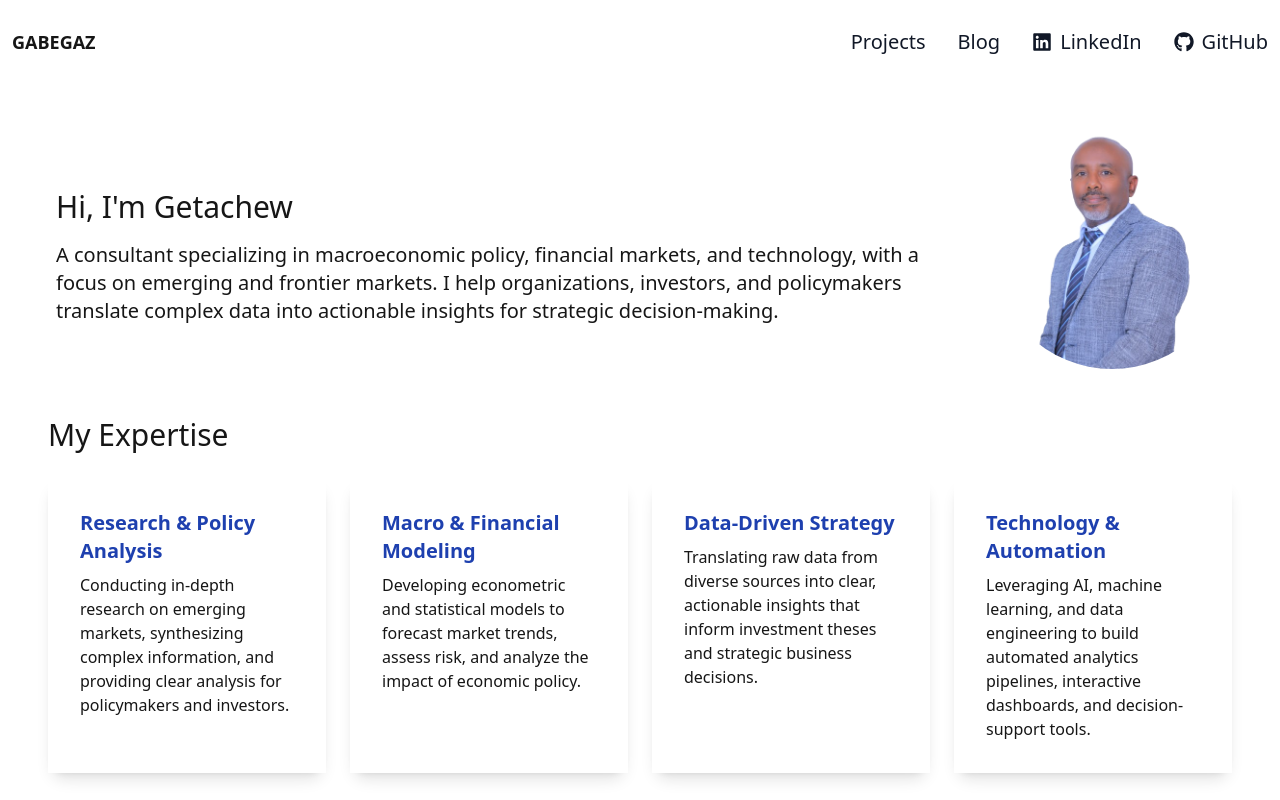
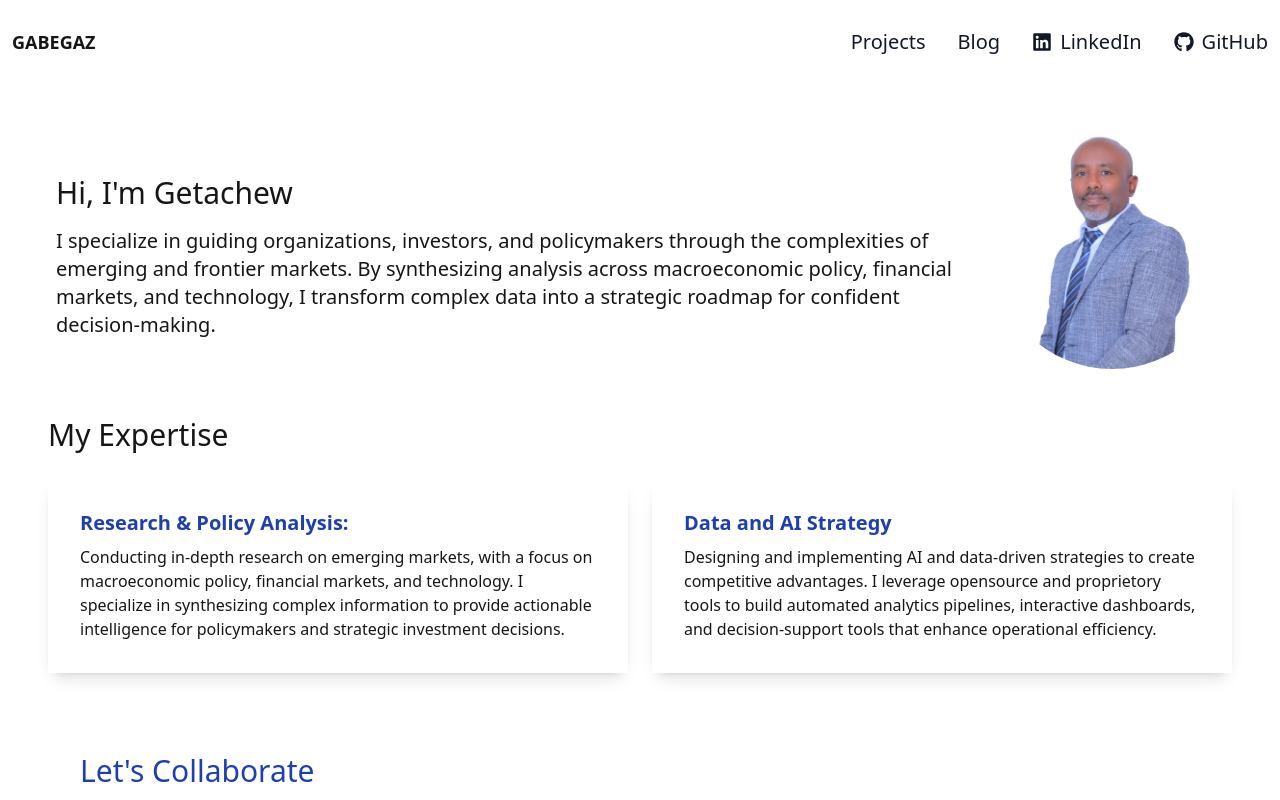
Before and after one commit to gabegaz/gabegaz.github.io, a Next.js app: page /gabegaz.github.io/ in a window 1280 px wide. Shown: the top 800 px of the page. Built offline with nearby package versions, Linux system fonts and the light colour scheme.

Commit message:
edited hero

```diff
--- a/app/home/expertise.tsx
+++ b/app/home/expertise.tsx
@@ -1,20 +1,11 @@
 const expertise = [
    {
-    title: 'Research & Policy Analysis',
-    description: 'Conducting in-depth research on emerging markets, synthesizing complex information, and providing clear analysis for policymakers and investors.'
+    title: 'Research & Policy Analysis:',
+    description: 'Conducting in-depth research on emerging markets, with a focus on macroeconomic policy, financial markets, and technology. I specialize in synthesizing complex information to provide actionable intelligence for policymakers and strategic investment decisions.'
   },
   {
-    title: 'Macro & Financial Modeling',
-    description: 'Developing econometric and statistical models to forecast market trends, assess risk, and analyze the impact of economic policy.'
-  },
-
-  {
-    title: 'Data-Driven Strategy',
-    description: 'Translating raw data from diverse sources into clear, actionable insights that inform investment theses and strategic business decisions.'
-  },
-  {
-    title: 'Technology & Automation',
-    description: 'Leveraging AI, machine learning, and data engineering to build automated analytics pipelines, interactive dashboards, and decision-support tools.'
+    title: 'Data and AI Strategy',
+    description: 'Designing and implementing AI and data-driven strategies to create competitive advantages. I leverage opensource and proprietory tools to build automated analytics pipelines, interactive dashboards, and decision-support tools that enhance operational efficiency.'
   },
 
 ];
--- a/app/page.tsx
+++ b/app/page.tsx
@@ -17,8 +17,7 @@ export default function Home() {
             Hi, I&apos;m <span className="">Getachew</span>
           </h1>
           <p className="text-lg md:text-xl mb-4">
-            A consultant specializing in macroeconomic policy, financial markets, and technology, with a focus on emerging and frontier markets. I help organizations, investors, and policymakers translate complex data into actionable insights for strategic decision-making.
-          </p>
+I specialize in guiding organizations, investors, and policymakers through the complexities of emerging and frontier markets. By synthesizing analysis across macroeconomic policy, financial markets, and technology, I transform complex data into a strategic roadmap for confident decision-making.          </p>
         </div>
 
         <div className="w-60 h-70 md:w-70 md:h-75 rounded-full overflow-hidden bg-base-100 flex items-center justify-center">
@@ -35,7 +34,7 @@ export default function Home() {
       {/* Expertise Section (Formerly Skills) */}
       <div className="mb-12">
         <h2 className="text-3xl font-normal mb-6 text-center md:text-left">My Expertise</h2>
-        <div className="grid grid-cols-1 md:grid-cols-2 lg:grid-cols-4 gap-6">
+        <div className="grid grid-cols-1 md:grid-cols-2 lg:grid-cols-2 gap-6">
           {expertise.map((item, index) => (
             <div key={index} className="card bg-base-200 shadow-lg">
               <div className="card-body bg-white">
--- a/next.config.ts
+++ b/next.config.ts
@@ -7,6 +7,9 @@ const nextConfig = {
   // This is needed because your site will be hosted at https://<username>.github.io/<repo-name>/
   basePath: '/gabegaz.github.io',
 
+
+
+
   // 🖼️ Disable image optimization, as it requires a server
   images: {
     unoptimized: true,
```
